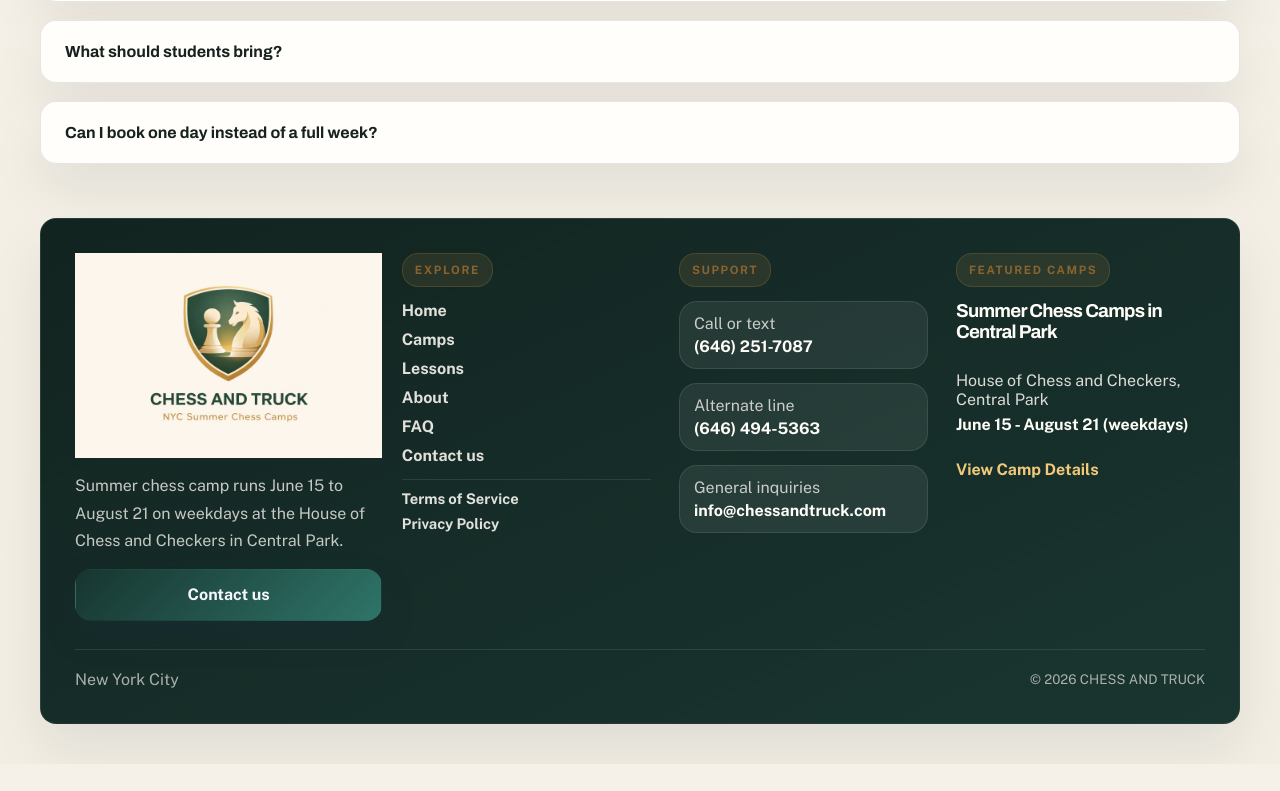
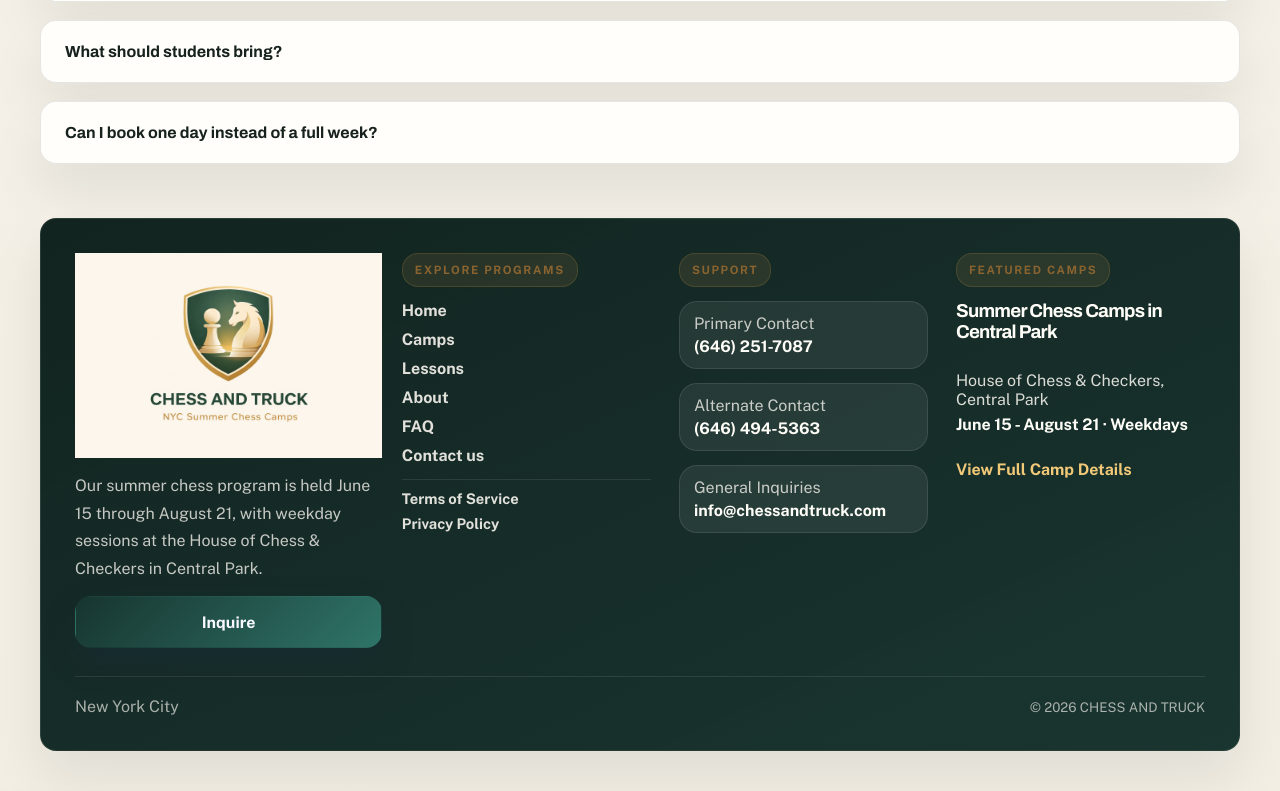
Before and after one commit to Aminjon0603/chess-and-truck-site, a React (Vite) app: page / in a window 1280 px wide. Shown: the part 3472-4263 px from the top of the page. Before the commit the page ends 4236 px from the top, so only its background shows below. Built offline with nearby package versions, Linux system fonts and the light colour scheme.

Commit message:
Refine about and camp support copy

```diff
--- a/src/ChessTruckApp.jsx
+++ b/src/ChessTruckApp.jsx
@@ -584,7 +584,15 @@ function PageHero({ eyebrow, title, intro, actions, aside, asideLink, heroFacts,
           <div className="page-hero-copy">
             <span className="section-tag">{eyebrow}</span>
             <h1>{title}</h1>
-            {intro ? <p className="page-intro">{intro}</p> : null}
+            {Array.isArray(intro)
+              ? intro.map((paragraph) => (
+                  <p className="page-intro" key={paragraph}>
+                    {paragraph}
+                  </p>
+                ))
+              : intro
+                ? <p className="page-intro">{intro}</p>
+                : null}
             {actions ? <div className="cta-row">{actions}</div> : null}
             {heroFacts?.length ? (
             <div className="fact-list fact-list-hero page-hero-facts">
@@ -725,12 +733,12 @@ function SiteFooter({ currentPath, navigate }) {
                 currentPath={currentPath}
                 className="btn btn-primary footer-cta"
               >
-                Contact us
+                Inquire
               </AppLink>
             </div>
 
             <div className="footer-column">
-              <span className="mini-tag">Explore</span>
+              <span className="mini-tag">Explore Programs</span>
               <div className="footer-nav">
                 {navigationItems.map((item) => (
                   <AppLink
@@ -784,8 +792,8 @@ function SiteFooter({ currentPath, navigate }) {
               <h3>{campOverviewPage.title}</h3>
               <p>{campOverviewPage.intro}</p>
               <div className="footer-meta">
-                <span>{campOverviewPage.heroFacts.find((item) => item.label === "Location")?.value || "Upper East Side, NYC"}</span>
-                <strong>{campOverviewPage.heroFacts.find((item) => item.label === "Dates")?.value || "Summer 2026"}</strong>
+                <span>{featuredTournament.venueLabel || "House of Chess & Checkers, Central Park"}</span>
+                <strong>{featuredTournament.scheduleLabel || "June 15 - August 21 · Weekdays"}</strong>
               </div>
               <AppLink
                 to="/camps"
@@ -793,7 +801,7 @@ function SiteFooter({ currentPath, navigate }) {
                 currentPath={currentPath}
                 className="text-link"
               >
-                View Camp Details
+                View Full Camp Details
               </AppLink>
             </div>
           </div>
@@ -1421,10 +1429,10 @@ function AboutPage({ currentPath, navigate }) {
         actions={
           <>
             <AppLink to="/camps" navigate={navigate} currentPath={currentPath} className="btn btn-primary">
-              View Camps
+              Explore Camps
             </AppLink>
               <AppLink to="/contact" navigate={navigate} currentPath={currentPath} className="btn btn-secondary">
-                Contact us
+                Get in Touch
               </AppLink>
           </>
         }
@@ -1462,24 +1470,6 @@ function AboutPage({ currentPath, navigate }) {
               ))}
             </ul>
           </div>
-        </div>
-      </section>
-
-      <section className="page-section">
-        <div className="shell">
-          <article className="surface lesson-detail-cta">
-            <span className="section-tag">Contact us</span>
-            <h3>{aboutPage.ctaTitle}</h3>
-            <p>{aboutPage.ctaText}</p>
-            <div className="cta-row">
-              <AppLink to="/contact" navigate={navigate} currentPath={currentPath} className="btn btn-primary">
-                Contact us
-              </AppLink>
-              <AppLink to="/lessons/manage" navigate={navigate} currentPath={currentPath} className="btn btn-secondary">
-                Manage Lessons
-              </AppLink>
-            </div>
-          </article>
         </div>
       </section>
     </>
--- a/src/siteData.js
+++ b/src/siteData.js
@@ -4,7 +4,7 @@ export const siteBrand = {
   city: "New York City",
   tagline: "NYC summer chess camps at Central Park",
   footerNote:
-    "Summer chess camp runs June 15 to August 21 on weekdays at the House of Chess and Checkers in Central Park.",
+    "Our summer chess program is held June 15 through August 21, with weekday sessions at the House of Chess & Checkers in Central Park.",
 };
 
 export const navigationItems = [
@@ -46,10 +46,10 @@ export const campMenuItems = [
 
 export const campMenuFeature = {
   eyebrow: "Summer camp",
-  title: "Chess camp in Central Park, June 15 to August 21.",
+  title: "June 15 - August 21 · Weekdays",
   text:
-    "The best chess camp in the city -- led by two Masters with 20+ years of NYC experience. Structured, engaging, and genuinely fun.",
-  ctaLabel: "Open camp overview",
+    "Our summer chess program is held June 15 through August 21, with weekday sessions at the House of Chess & Checkers in Central Park.",
+  ctaLabel: "View Full Camp Details",
   ctaPath: "/camps",
 };
 
@@ -159,13 +159,14 @@ export const routeMeta = {
 export const featuredTournament = {
   slug: "summer-camp",
   title: "Summer Chess Camp",
-  city: "House of Chess and Checkers, Central Park",
-  scheduleLabel: "June 15 - August 21 (weekdays)",
+  city: "House of Chess & Checkers, Central Park",
+  scheduleLabel: "June 15 - August 21 · Weekdays",
   formatLabel: "9:00 AM - 12:00 PM",
   pricingLabel: "Camp details available now",
-  venueLabel: "House of Chess and Checkers, Central Park",
+  venueLabel: "House of Chess & Checkers, Central Park",
   shortSummary: "Central Park summer camp. Daily lessons, guided games, and clear structure.",
-  longSummary: "Summer camp runs June 15 to August 21 on weekdays at the House of Chess and Checkers in Central Park.",
+  longSummary:
+    "Our summer chess program is held June 15 through August 21, with weekday sessions at the House of Chess & Checkers in Central Park.",
   basePrice: 0,
   dojoPrice: 0,
 };
@@ -775,9 +776,12 @@ export const campDetailPages = {
 
 export const aboutPage = {
   eyebrow: "About CHESS AND TRUCK",
-  title: "A New York City chess program built for families.",
-  intro:
-    "CHESS AND TRUCK gives NYC families clear camp and lesson options, simple communication, and real coaching value.",
+  title: "A Smarter Chess Program for NYC Families",
+  intro: [
+    "Chess and Truck makes it easy for New York City families to find high-quality chess camps and lessons -- without the guesswork. Clear options, seamless communication, and expert coaching your child will actually benefit from.",
+    "Our handpicked team of premium coaches brings 25+ years of combined NYC experience, blending structured learning with a genuinely fun, engaging approach kids love.",
+    "Real progress. Real coaches. Real results.",
+  ],
   heroFacts: [
     { label: "Focus", value: "Scholastic chess" },
     { label: "City", value: "New York City" },
@@ -785,38 +789,35 @@ export const aboutPage = {
     { label: "Status", value: "Launching soon" },
   ],
   introSection: {
-    eyebrow: "What matters",
-    title: "What families should know right away",
-    intro: "No vague promises. Just the information parents actually look for first.",
+    eyebrow: "What matters most to families",
+    title: "What Matters Most to Families",
+    intro: "We prioritize clarity, structure, and meaningful instruction -- before anything else.",
   },
   pillars: [
     {
-      title: "Clear camp structure",
-      text: "Dates, location, schedule, and daily flow should be easy to see before a parent reaches out.",
-    },
-    {
-      title: "Real lesson value",
-      text: "Lessons should lead to real improvement, not random chess activity.",
-    },
-    {
-      title: "Direct communication",
-      text: "Families should know the next step fast without chasing details by email.",
+      title: "Transparent program design",
+      text: "All essential details -- schedule, setting, and daily structure -- are clear from the outset.",
+    },
+    {
+      title: "Substantive instruction",
+      text: "Each lesson is designed to develop analytical thinking and measurable improvement.",
+    },
+    {
+      title: "Clear lines of communication",
+      text: "Parents stay informed and supported, without needing to chase information.",
     },
   ],
   whySection: {
     eyebrow: "Why parents trust it",
-    title: "What the standard should feel like",
-    intro: "Parents should feel clarity, trust, and a simple next step.",
+    title: "The Standard Families Should Expect",
+    intro: "Clarity, trust, and a clear sense of what comes next.",
   },
   standards: [
-    "Clear level fit before sign-up",
-    "Direct contact without confusion",
-    "Honest launch updates instead of vague promises",
-    "Programs that feel structured from the first page",
-  ],
-  ctaTitle: "Need details before openings go live?",
-  ctaText:
-    "Use Contact us if you want camp or lesson details as the first public openings go live.",
+    "Thoughtful level placement prior to enrollment",
+    "Direct, accessible communication",
+    "Transparent updates -- no vague timelines",
+    "Programs that feel structured from the very first interaction",
+  ],
 };
 
 export const eventsPage = {
@@ -1700,12 +1701,12 @@ export const faqItems = [
 
 export const contactNumbers = [
   {
-    label: "Call or text",
+    label: "Primary Contact",
     display: "(646) 251-7087",
     href: "tel:+16462517087",
   },
   {
-    label: "Alternate line",
+    label: "Alternate Contact",
     display: "(646) 494-5363",
     href: "tel:+16464945363",
   },
@@ -1713,7 +1714,7 @@ export const contactNumbers = [
 
 export const contactEmails = [
   {
-    label: "General inquiries",
+    label: "General Inquiries",
     display: "info@chessandtruck.com",
     href: "mailto:info@chessandtruck.com",
   },
```
